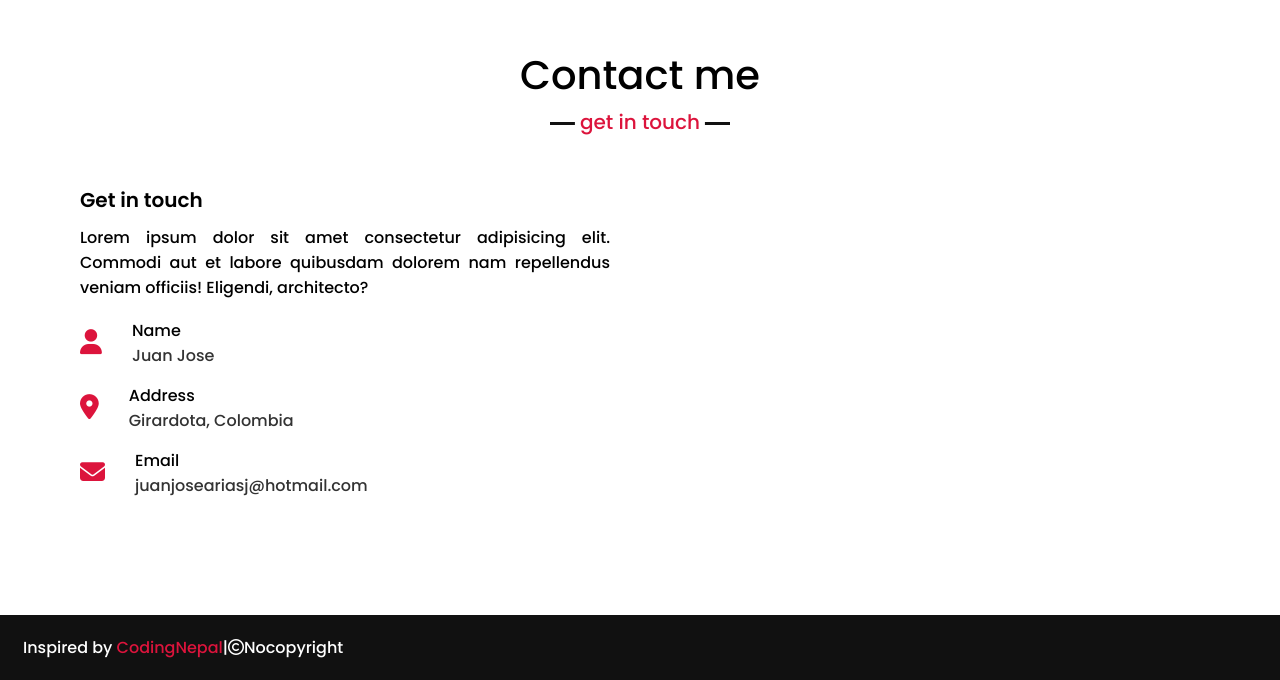
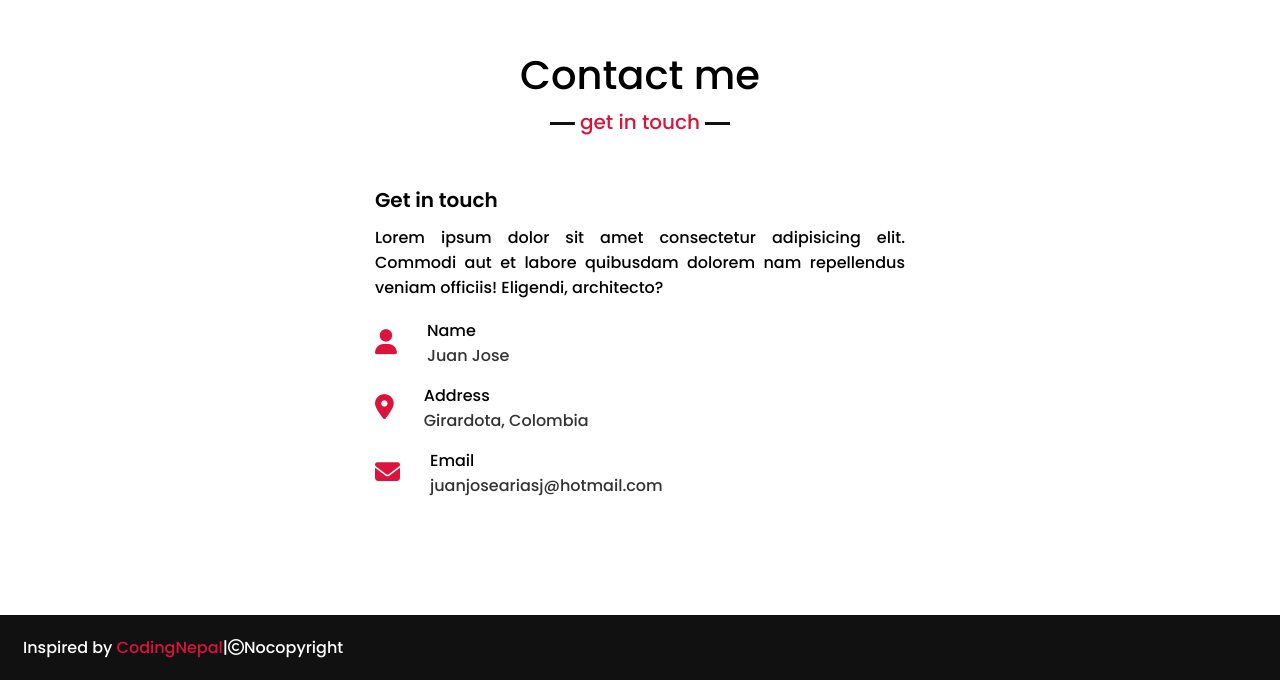
Before and after one commit to JuanJoseAriasJaramillo/Portfolio, a plain HTML site: page index.html in a window 1280 px wide. Shown: the part 2810-3490 px from the top of the page. Drawn offline with nearby package versions, Linux system fonts and the light colour scheme.

Commit message:
Touch me arreglado

```diff
--- a/index.html
+++ b/index.html
@@ -180,9 +180,9 @@
     </section> -->
     <!--contact section start-->
     <section class="contact" id="contact">
-        <div class="max-width">
+        <div class="max-width ">
             <h2 class="title">Contact me</h2>
-            <div class="contact-content">
+            <div class="contact-content arreglo">
                 <div class="column left">
                     <div class="text">Get in touch</div>
                     <p>Lorem ipsum dolor sit amet consectetur adipisicing elit. Commodi aut et labore quibusdam dolorem
--- a/style.css
+++ b/style.css
@@ -375,6 +375,13 @@ width: 45%;
 .contact .title::after{
     content: "get in touch";
 }
+.contact-content.arreglo {
+    justify-content: center;
+}
+
+
+
+
 .contact .contact-content .column{
     width: calc(50% - 30px);
 }
@@ -467,6 +474,7 @@ width: 45%;
     color: crimson;
     background: none;
 }
+
 
 /*footer*/
     footer{
```
